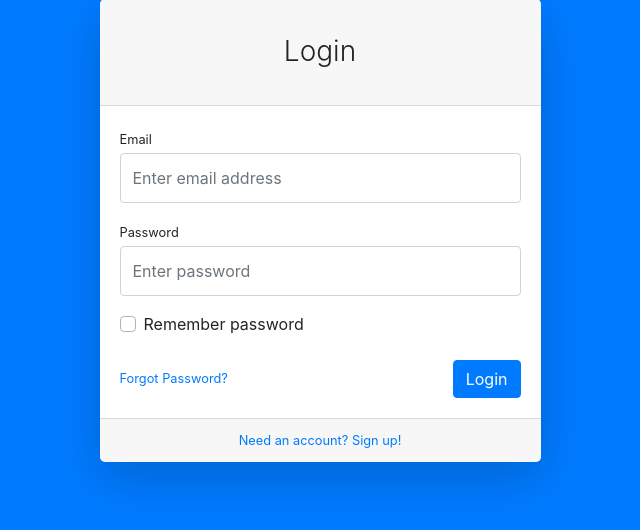
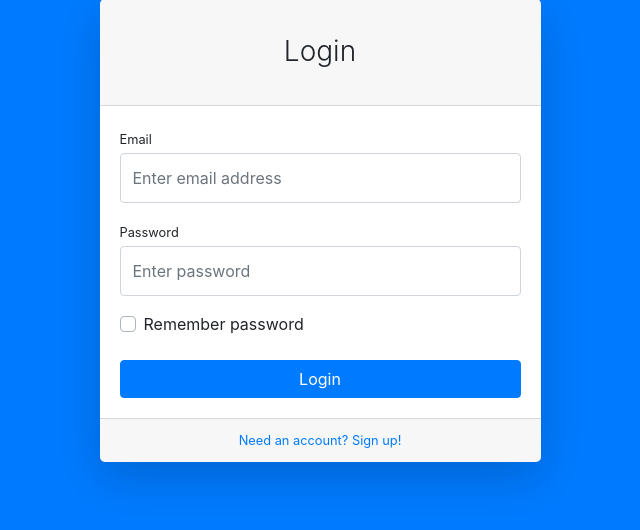
Before and after one commit to FabienClarke/asset_management, a PHP site: page /login.php in a window 1280 px wide. Shown: the part 49-579 px from the top of the page, without its empty margins (320-960 px from the left). Run offline with PHP 8.4, Linux system fonts and the light colour scheme.

Commit message:
Update login.php

```diff
--- a/login.php
+++ b/login.php
@@ -1,17 +1,17 @@
 <?php
 require 'function.php';
-
 
 //cek login
 if (isset($_POST['login'])) {
     $email = $_POST['email'];
     $password = $_POST['password'];
 
-    $cekdatabase = mysqli_query($conn, "SELECT * FROM login where email='$email' and password='$password'");
-    $hitung = mysqli_num_rows($cekdatabase);
+    $ceklogin = mysqli_query($conn, "SELECT * FROM users where email='$email' and password='$password'");
+    $hitung = mysqli_num_rows($ceklogin);
 
     if ($hitung > 0) {
         $_SESSION['log'] = 'True';
+        $_SESSION['email'] = $email;
         header('location:index.php');
     } else {
         header('location:login.php');
@@ -35,7 +35,7 @@ if (!isset($_SESSION['log'])) {
     <meta name="viewport" content="width=device-width, initial-scale=1, shrink-to-fit=no" />
     <meta name="description" content="" />
     <meta name="author" content="" />
-    <title>Login</title>
+    <title>Asset Management - Login</title>
     <link href="css/styles.css" rel="stylesheet" />
     <script src="https://cdnjs.cloudflare.com/ajax/libs/font-awesome/5.15.1/js/all.min.js" crossorigin="anonymous"></script>
 </head>
@@ -68,13 +68,12 @@ if (!isset($_SESSION['log'])) {
                                             </div>
                                         </div>
                                         <div class="form-group d-flex align-items-center justify-content-between mt-4 mb-0">
-                                            <a class="small" href="password.html">Forgot Password?</a>
-                                            <button class="btn btn-primary" name="login">Login</button>
+                                            <button class="btn btn-primary btn-block" name="login">Login</button>
                                         </div>
                                     </form>
                                 </div>
                                 <div class="card-footer text-center">
-                                    <div class="small"><a href="register.html">Need an account? Sign up!</a></div>
+                                    <div class="small"><a href="register.php">Need an account? Sign up!</a></div>
                                 </div>
                             </div>
                         </div>
```
